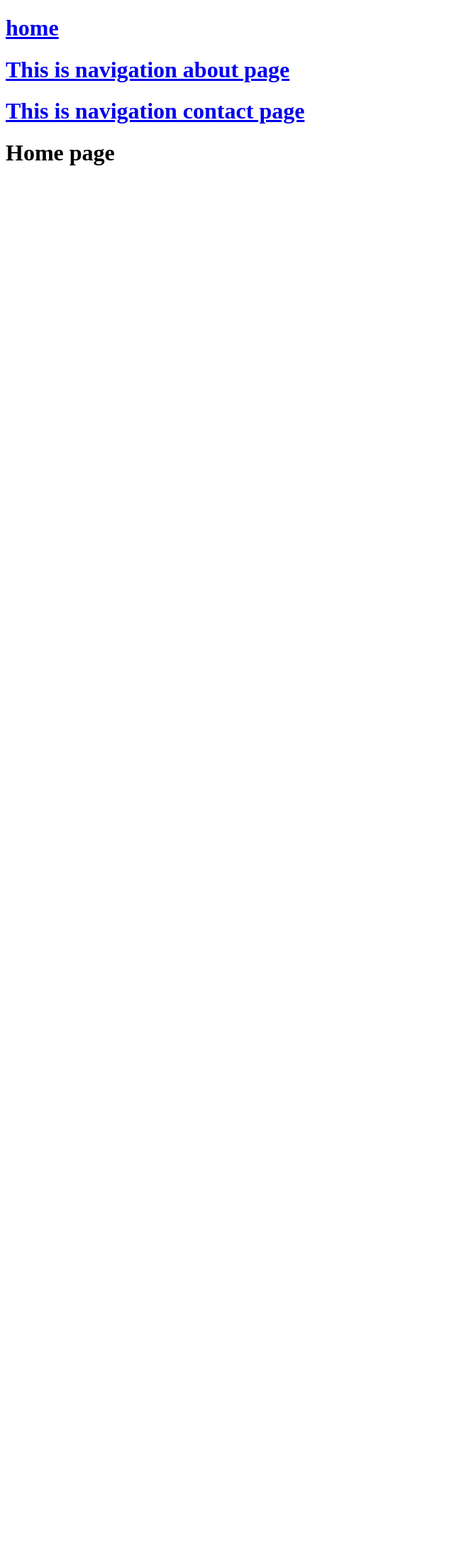
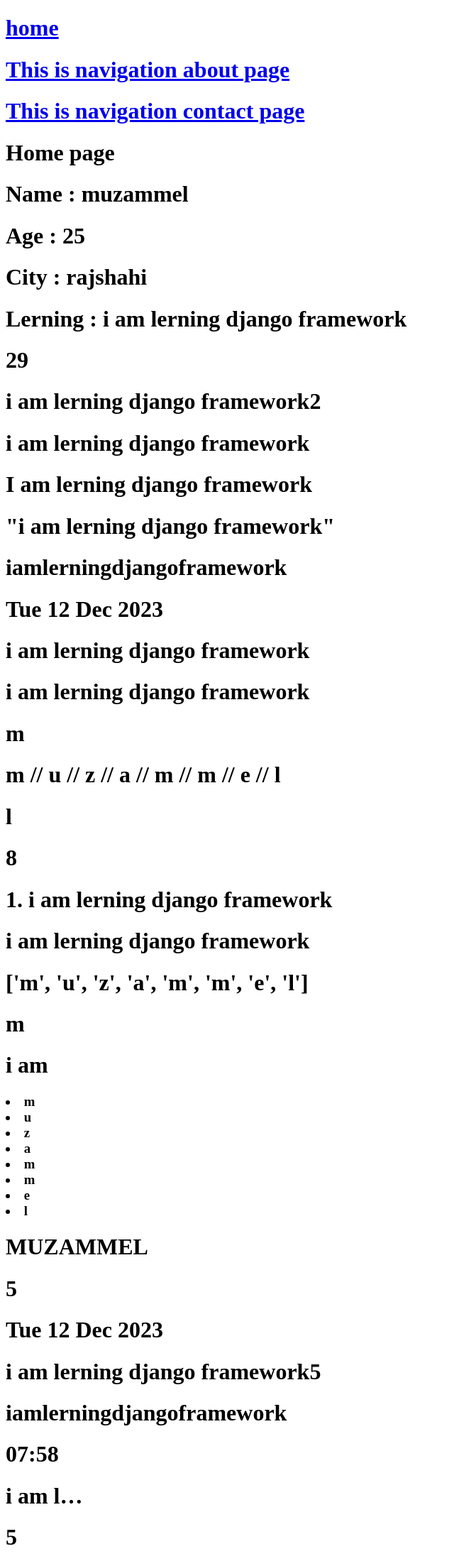
Before and after one commit to muzammalhuqe/modiul-10.5-practice, a Django app: page / in a window 1280 px wide. Shown: the whole page at 71% size, without its empty margins (0-640 px from the left). Before the commit the page ends 233 px from the top, so only its background shows below. Run offline with Django 4.2, Linux system fonts and the light colour scheme; parts of the project's set-up code (start-up, migrations or seed data) failed here and were passed over.

Commit message:
filtering updated

```diff
--- a/practice_page_navigation/practice_page_navigation/views.py
+++ b/practice_page_navigation/practice_page_navigation/views.py
@@ -1,5 +1,7 @@
 
 from django.shortcuts import render
+import datetime
 
 def home(request):
-    return render(request, 'home.html')
+    dummydata = {'name' : 'muzammel', 'age' : 25, 'city' : 'rajshahi', 'lerning' : 'i am lerning django framework', 'date' : datetime.datetime.now()}
+    return render(request, 'home.html', dummydata)
--- a/practice_page_navigation/templates/home.html
+++ b/practice_page_navigation/templates/home.html
@@ -12,5 +12,38 @@
 
 
     <h1>Home page</h1>
+    <h1>Name : {{name}}</h1>
+    <h1>Age : {{age}}</h1>
+    <h1>City : {{city}}</h1>
+    <h1>Lerning : {{lerning}}</h1>
+    <h1>{{ lerning | length }}</h1>
+    <h1>{{ lerning | add:"2" }}</h1>
+    <h1>{{ lerning | addslashes }}</h1>
+    <h1>{{ lerning | capfirst }}</h1>
+    <h1>"{{ lerning | center:"15" }}"</h1>
+    <h1>{{ lerning | cut:" " }}</h1>
+    <h1>{{ date | date:"D d M Y" }}</h1>
+    <h1>{{ lerning | default:"nothing" }}</h1>
+    <h1>{{ name | dictsort:"name" }}</h1>
+    <h1>{{ lerning | escape }}</h1>
+    <h1>{{ name | first }}</h1>
+    <h1>{{ name | join:" // " }}</h1>
+    <h1>{{ name | last }}</h1>
+    <h1>{{ name | length }}</h1>
+    <h1>{{ lerning | linenumbers }}</h1>
+    <h1>{{ lerning | lower }}</h1>
+    <h1>{{ name | make_list }}</h1>
+    <h1>{{ name | random }}</h1>
+    <h1>{{ lerning | slice:":5" }}</h1>
+    <h3>{{ name | unordered_list }}</h3>
+    <h1>{{ name | upper }}</h1>
+    <h1>{{ lerning | wordcount }}</h1>
+    <h1>{{ date | date:"D d M Y" }}</h1>
+    <h1>{{ lerning | add:"5" }}</h1>
+    <h1>{{ lerning | cut:" " }}</h1>
+    <h1>{{ date | time:"H:i" }}</h1>
+    <h1>{{ lerning | truncatechars:7 }}</h1>
+    <h1>{{ lerning | wordcount }}</h1>
+
 </body>
 </html>
```
